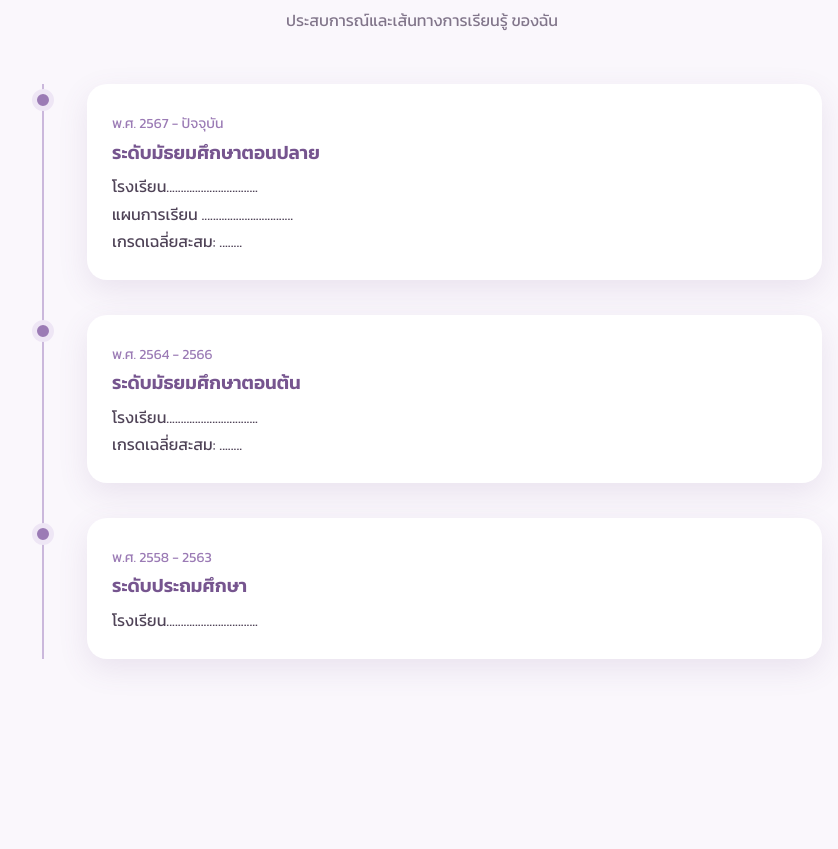
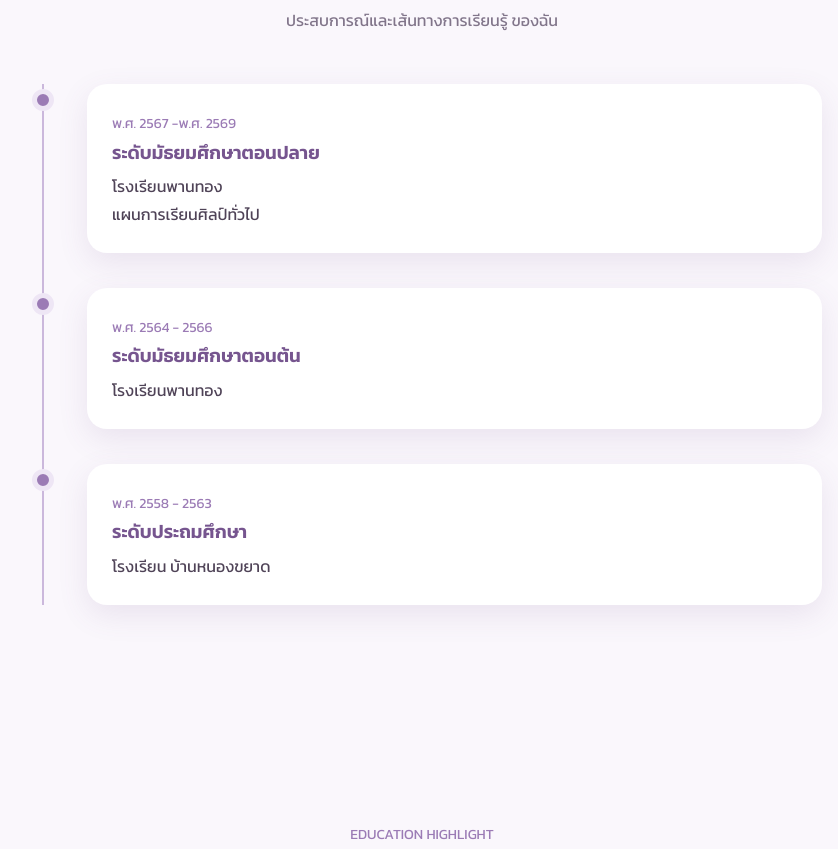
Before and after one commit to 14641-ctrl/portfolio1, a plain HTML site: page education.html in a window 1280 px wide. Shown: the part 512-1361 px from the top of the page, without its empty margins (218-1056 px from the left). Drawn offline with nearby package versions, Linux system fonts and the light colour scheme; a script that the page names is missing.

Commit message:
Update education.html

```diff
--- a/education.html
+++ b/education.html
@@ -129,7 +129,7 @@
             <div class="timeline-content">
 
                 <span class="year">
-                    พ.ศ. 2567 - ปัจจุบัน
+                    พ.ศ. 2567 -พ.ศ. 2569
                 </span>
 
                 <h3>
@@ -137,15 +137,11 @@
                 </h3>
 
                 <p>
-                    โรงเรียน................................
+                    โรงเรียนพานทอง
                 </p>
 
                 <p>
-                    แผนการเรียน ................................
-                </p>
-
-                <p>
-                    เกรดเฉลี่ยสะสม: ........
+                    แผนการเรียนศิลป์ทั่วไป
                 </p>
 
             </div>
@@ -171,11 +167,7 @@
                 </h3>
 
                 <p>
-                    โรงเรียน................................
-                </p>
-
-                <p>
-                    เกรดเฉลี่ยสะสม: ........
+                    โรงเรียนพานทอง
                 </p>
 
             </div>
@@ -201,7 +193,7 @@
                 </h3>
 
                 <p>
-                    โรงเรียน................................
+                    โรงเรียน บ้านหนองขยาด
                 </p>
 
             </div>
```
